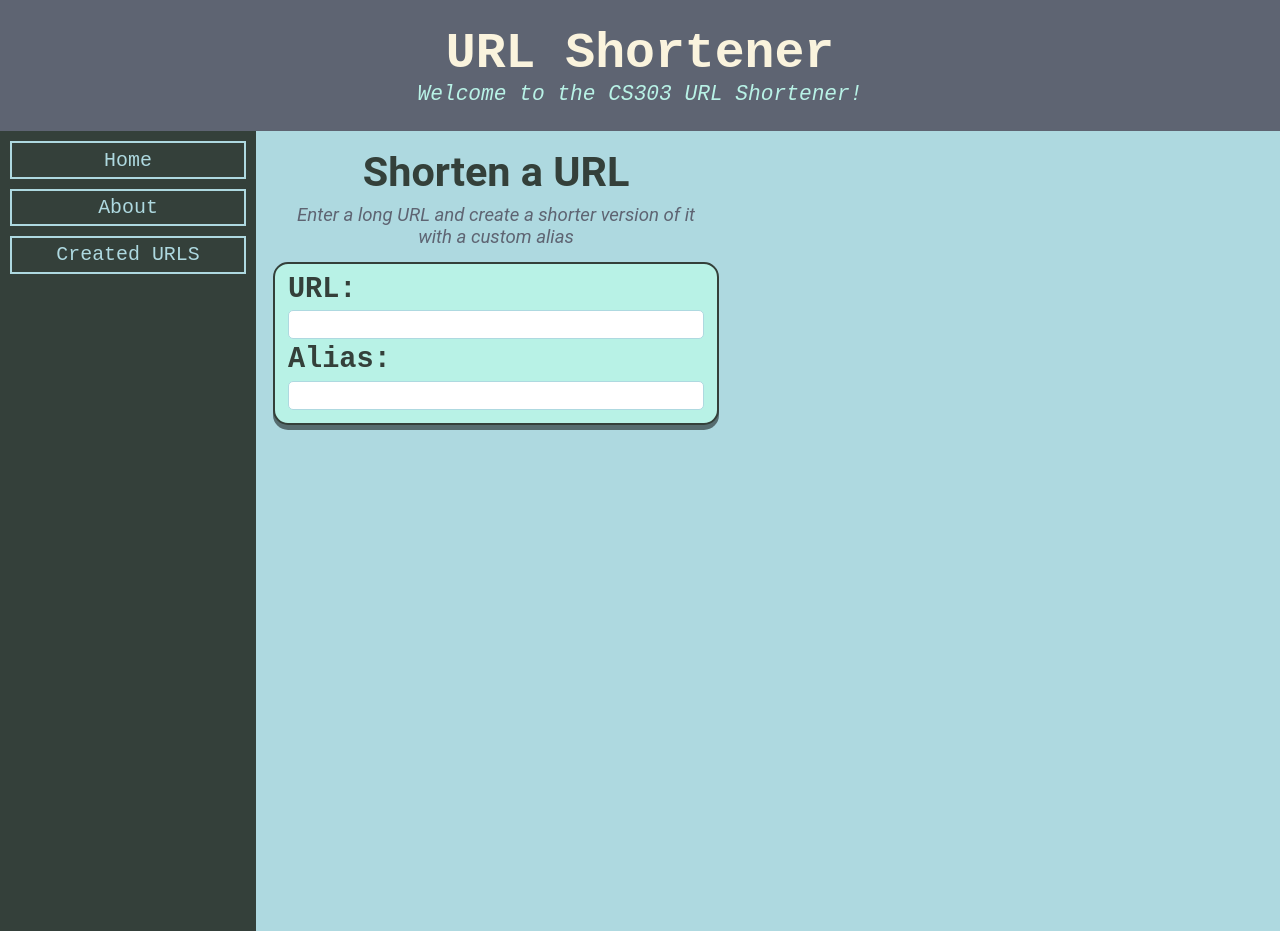
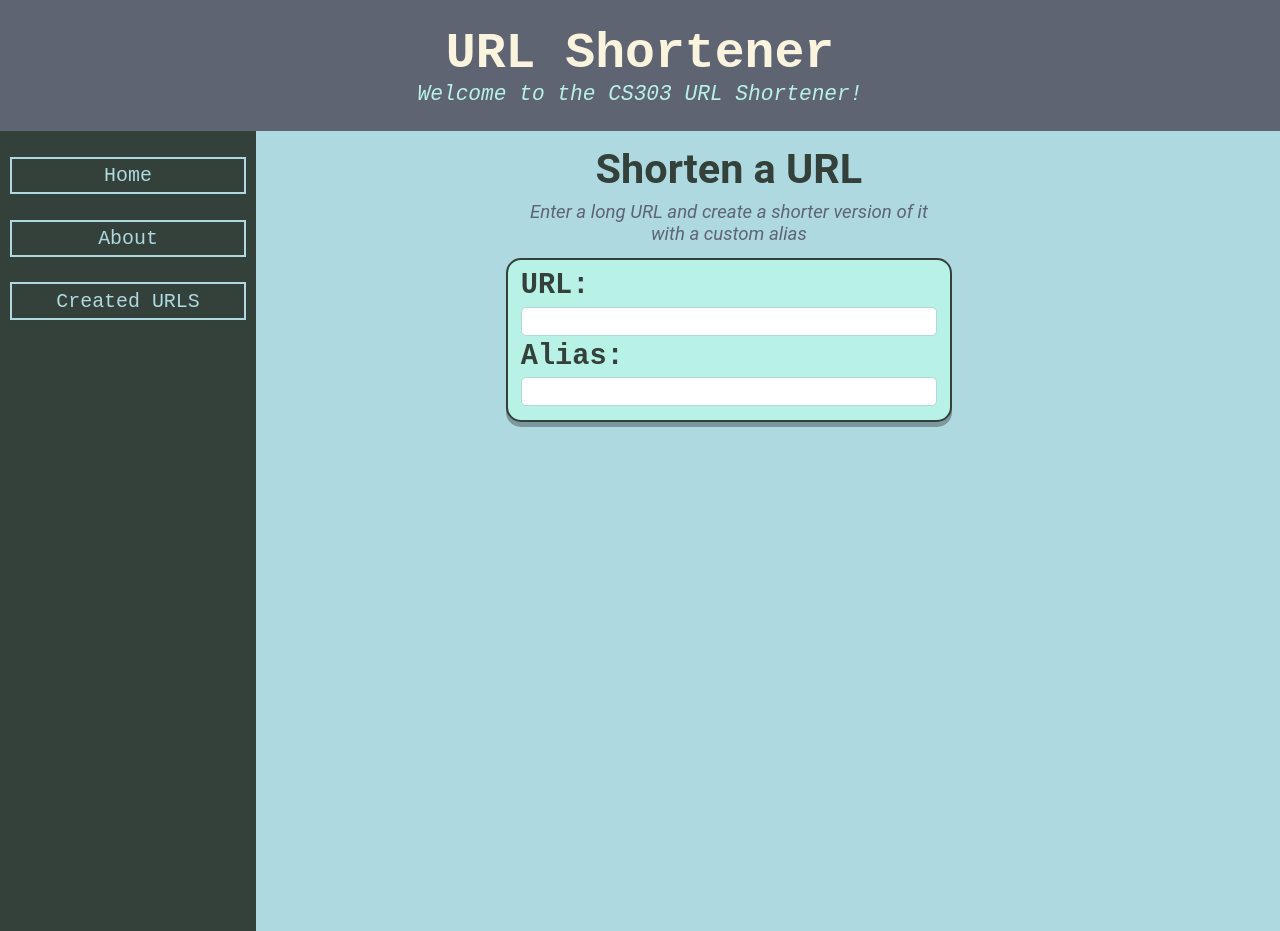
Before and after one commit to WynnMusselman/mp-5, a Next.js app: page / in a window 1280 px wide. Built offline with nearby package versions, Linux system fonts and the light colour scheme.

Commit message:
fixed styling so that input form is centered

```diff
--- a/app/components/Nav.tsx
+++ b/app/components/Nav.tsx
@@ -13,7 +13,7 @@ const UlStyled = styled.ul`
 `;
 
 const LiStyled = styled.li`
-    margin: 4%;
+    margin: 10% 4%;
     border: 2px solid #AED9E0;
     text-align: center;
     padding: 2%;
@@ -27,10 +27,6 @@ const LinkStyled = styled(Link)`
     text-decoration: none;
     color: #AED9E0;
     font: calc(2px + 1.4vw) monospace;
-
-    &:hover {
-        color: #75adb6;
-    }
 `;
 
 
--- a/app/components/URLInputForm.tsx
+++ b/app/components/URLInputForm.tsx
@@ -4,7 +4,7 @@ import styled from "styled-components";
 
 const MainStyled = styled.main`
     width: 80%;
-    margin: 3%;
+    margin: auto 3%;
     text-align: center;
 `
 
@@ -32,7 +32,7 @@ const FormStyled = styled.form`
     flex-direction: column;
     text-align: left;
 
-    box-shadow: 0 5px rgb(0, 0, 0, 50%);
+    box-shadow: 0 5px rgb(0, 0, 0, 30%);
 `
 
 const LabelStyled = styled.label`
--- a/app/layout.tsx
+++ b/app/layout.tsx
@@ -8,7 +8,11 @@ const TwoColLayout = styled.div`
     display: flex;
     flex-direction: row;
     min-height: 100vh;
-`
+`;
+
+const ChildPageWrapper = styled.div`
+    margin: 0 auto;
+`;
 
 export const metadata: Metadata = {
   title: "CS303 URL Shortener",
@@ -25,8 +29,10 @@ export default function RootLayout({ children }: Readonly<{ children: React.Reac
 
         <TwoColLayout>
             <Nav />
-            {/*children = content of whatever page the user is visiting*/}
-            {children}
+            <ChildPageWrapper>
+                {/*children = content of whatever page the user is visiting*/}
+                {children}
+            </ChildPageWrapper>
         </TwoColLayout>
 
       </body>
```
